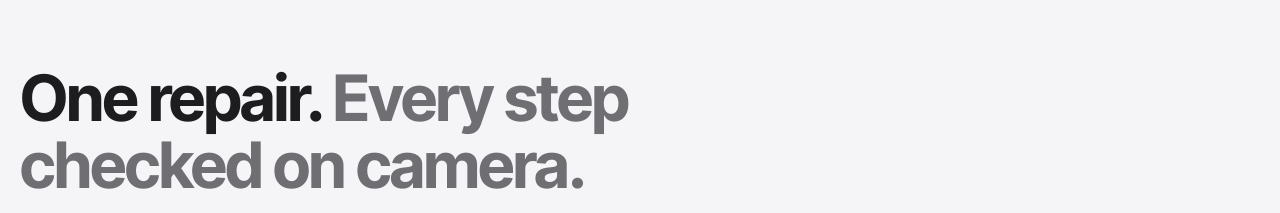
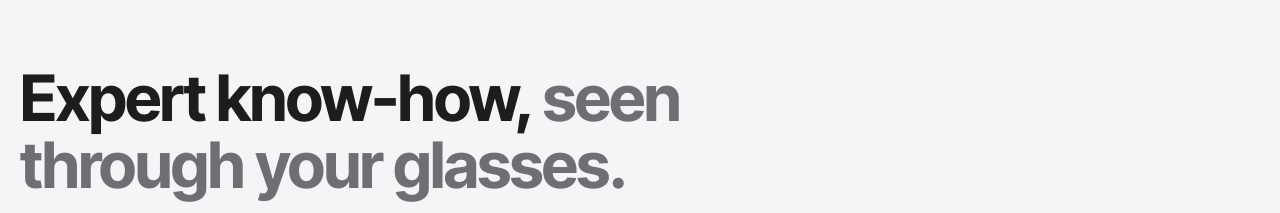
Before and after one commit to codegeekluka/junction2026, a plain HTML site: page demo/index.html in a window 1280 px wide. Shown: the top 213 px of the page. Drawn offline with Linux system fonts and the light colour scheme.

Commit message:
Walkthrough headline: Expert know-how, seen through your glasses (matches the deck)
Co-Authored-By: Claude Opus 5.5 <noreply@anthropic.com>

```diff
--- a/demo/index.html
+++ b/demo/index.html
@@ -279,7 +279,7 @@ footer { font-size: 13.5px; color: var(--muted); display: grid; gap: 4px; max-wi
 
 <div class="wrap">
   <header class="intro fade">
-    <h1>One repair. <span>Every step checked on camera.</span></h1>
+    <h1>Expert know-how, <span>seen through your glasses.</span></h1>
     <p>Handyman is a repair coach on Meta glasses: hands-free, real-time guidance, mistakes caught before they happen. Step through one real repair, unclogging a sink, and see what the wearer experiences next to what the system is doing.</p>
     <div class="key" aria-label="Colour key">
       <span><i class="sw" style="background:var(--live)"></i>Gemini Live, the voice</span>
```
